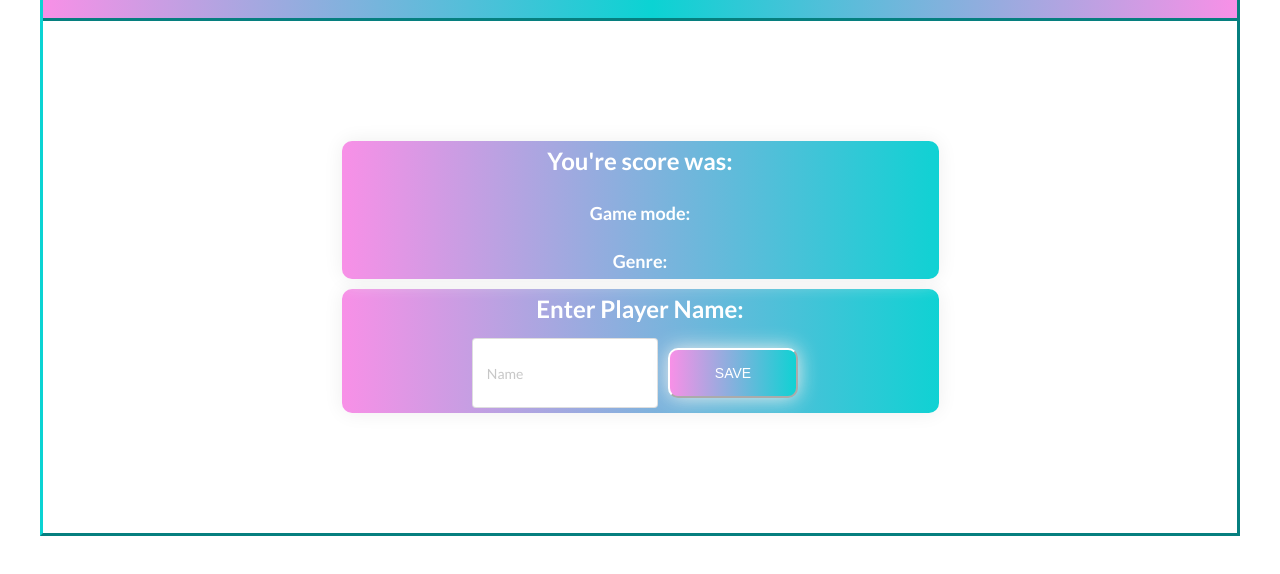
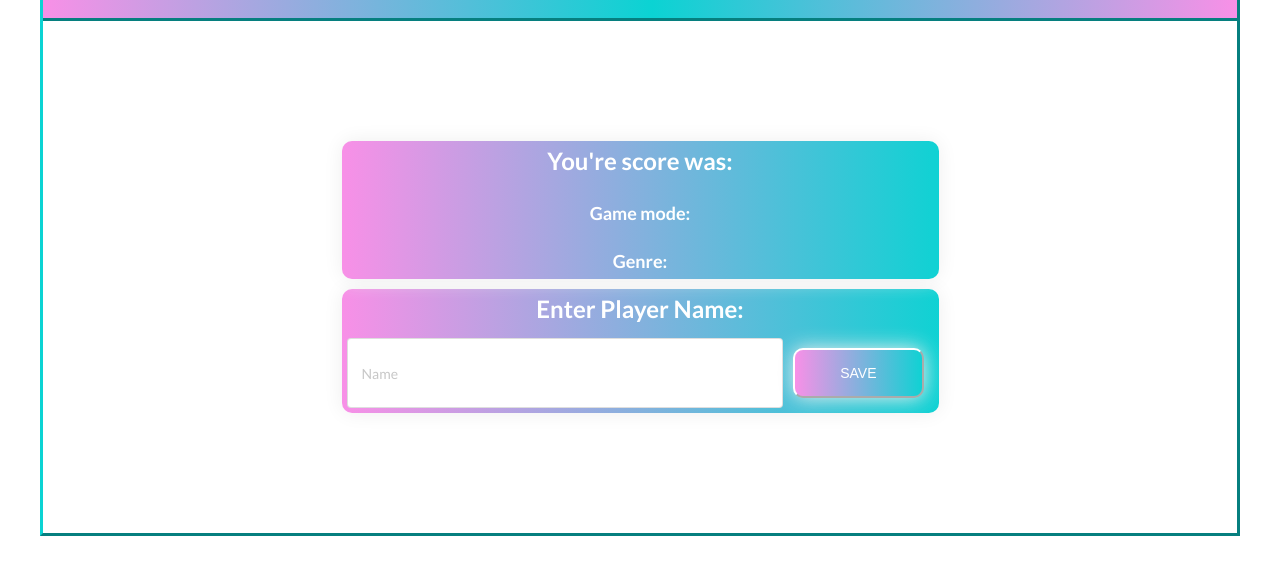
Before and after one commit to NicolasFlamel/Cinephiliac, a website: page gameover.html in a window 1280 px wide. Shown: the part 128-702 px from the top of the page. Drawn offline with nearby package versions, Linux system fonts and the light colour scheme; a web font is replaced by a local one.

Commit message:
flex wrap user enter name with button

```diff
--- a/assets/css/gameover.css
+++ b/assets/css/gameover.css
@@ -22,3 +22,9 @@ section {
   box-shadow: 0 0 20px #eee;
   border-radius: 10px;
 }
+
+#user-info div {
+  display: flex;
+  flex-wrap: wrap;
+  justify-content: center;
+}
```
